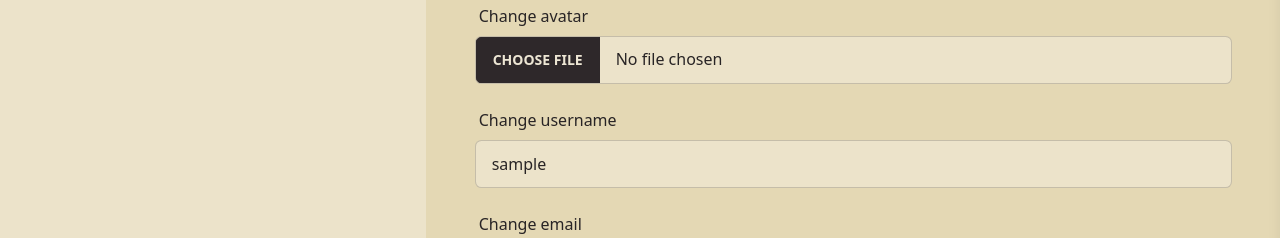
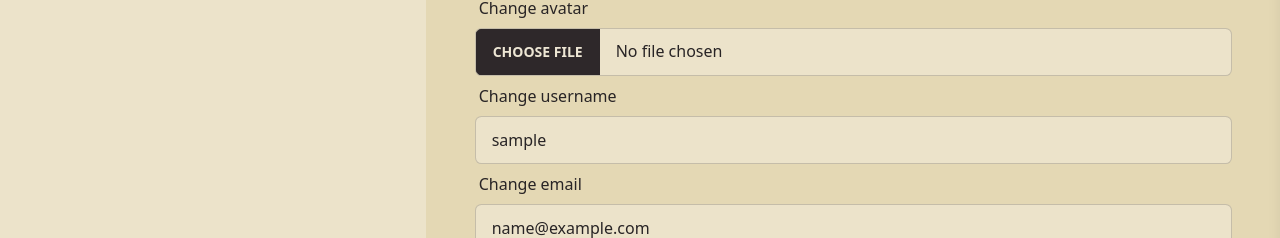
Before and after one commit to solisko/chat-app, a React (Vite) app: page /chat/profile in a window 1280 px wide. Shown: the part 464-702 px from the top of the page. Built offline with nearby package versions, Linux system fonts and the light colour scheme; no server answers; sample sign-in values are in the browser's storage.

Commit message:
margin fix

```diff
--- a/src/Components/Profile.jsx
+++ b/src/Components/Profile.jsx
@@ -118,7 +118,7 @@ const Profile = () => {
         </button>
       </div>
       <form className="card-body" onSubmit={updateUser}>
-        <div className="flex items-center mb-8 justify-center">
+        <div className="flex items-center mb-6 justify-center">
           <div
             className="avatar cursor-pointer w-52 h-52 rounded-full overflow-hidden ring ring-primary ring-offset-base-100 ring-offset-2"
             onClick={handleAvatarClick}
@@ -134,14 +134,14 @@ const Profile = () => {
           <input
             type="file"
             ref={fileInputRef}
-            className="file-input input-bordered w-full mb-4 cursor-pointer"
+            className="file-input input-bordered w-full cursor-pointer"
             accept="image/*"
             onChange={handleAvatarChange}
           />
           <label className="label">Change username</label>
           <input
             type="text"
-            className="input input-bordered w-full mb-4"
+            className="input input-bordered w-full"
             placeholder={user.username}
             value={username}
             onChange={(e) => setUsername(e.target.value)}
```
